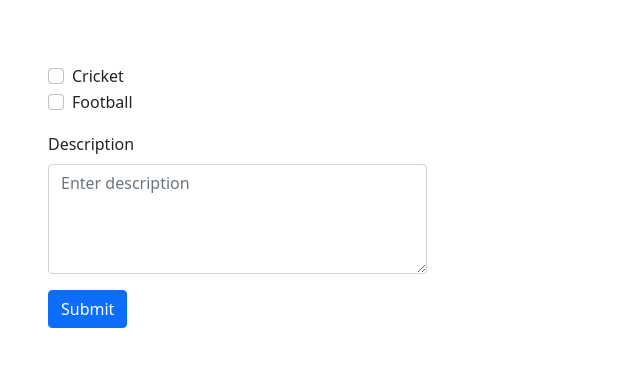
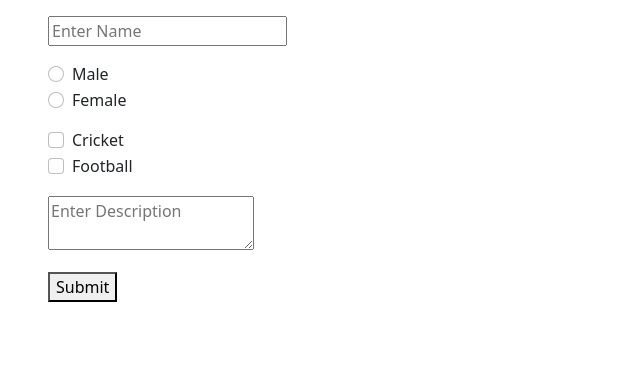
Before and after one commit to Patel-Kingkumar/Angular-Practice, an Angular app: page / in a window 1280 px wide. Shown: the top 366 px of the page, without its empty margins (0-640 px from the left). Built offline with nearby package versions, Linux system fonts and the light colour scheme.

Commit message:
010  : Practical one is complete

```diff
--- a/src/app/app.component.html
+++ b/src/app/app.component.html
@@ -4,4 +4,5 @@
 <!-- <router-outlet></router-outlet> -->
 <!-- <app-template-drivem-form></app-template-drivem-form> -->
 <!-- <app-route></app-route> -->
-<app-topics></app-topics>
+<!-- <app-topics></app-topics> -->
+ <app-test-one></app-test-one>
--- a/src/app/app.module.ts
+++ b/src/app/app.module.ts
@@ -16,6 +16,7 @@ import { RouteComponent } from './route/route.component';
 import { RouteOneComponent } from './route-one/route-one.component';
 import { RouteTwoComponent } from './route-two/route-two.component';
 import { TopicsComponent } from './topics/topics.component';
+import { TestOneComponent } from './test-one/test-one.component';
 
 @NgModule({
   declarations: [
@@ -31,6 +32,7 @@ import { TopicsComponent } from './topics/topics.component';
     RouteOneComponent,
     RouteTwoComponent,
     TopicsComponent,
+    TestOneComponent,
   ],
   imports: [
     BrowserModule,
--- /dev/null
+++ b/src/app/test-one/test-one.component.html
@@ -0,0 +1,33 @@
+<form class="mx-5 my-3" [formGroup]="studentForm">
+    <input type="text" placeholder="Enter Name" formControlName="name" />
+    <div class="form-check mt-3">
+        <input class="form-check-input" type="radio" formControlName="gender" value="male" id="male">
+        <label class="form-check-label" for="male">
+            Male
+        </label>
+    </div>
+    <div class="form-check">
+        <input class="form-check-input" type="radio" formControlName="gender" value="female" id="female">
+        <label class="form-check-label" for="female">
+            Female
+        </label>
+    </div>
+    <div class="form-check mt-3">
+        <input class="form-check-input" type="checkbox" formControlName="cricket" value="cricket" name="cricket" id="cricket">
+        <label class="form-check-label" for="cricket">
+            Cricket
+        </label>
+    </div>
+    <div class="form-check">
+        <input class="form-check-input" type="checkbox" formControlName="football" value="football" name="football" id="football">
+        <label class="form-check-label" for="football">
+            Football
+        </label>
+    </div>
+    <textarea class="mt-3" name="description" id="description" formControlName="description"
+        placeholder="Enter Description"></textarea><br />
+        <div class="text-danger" *ngIf="(studentForm.get('description').invalid && (studentForm.get('description').dirty || studentForm.get('description').touched) || isDescriptionRequired)">
+      Enter Description
+    </div>
+    <button class="mt-3" (click)="onSave()">Submit</button>
+</form>
--- /dev/null
+++ b/src/app/test-one/test-one.component.ts
@@ -0,0 +1,52 @@
+import { ChangeDetectorRef, Component, OnInit } from '@angular/core';
+import { AbstractControl, FormBuilder, FormGroup, Validators } from '@angular/forms';
+
+@Component({
+  selector: 'app-test-one',
+  templateUrl: './test-one.component.html',
+  styleUrls: ['./test-one.component.scss'],
+})
+export class TestOneComponent implements OnInit {
+  studentForm: FormGroup | any;
+
+  constructor(private fb: FormBuilder, private cdr: ChangeDetectorRef) {}
+
+  ngOnInit(): void {
+    this.initForm();
+    this.studentForm.get('cricket')?.valueChanges.subscribe((checked: boolean) => {
+      const descriptionControl = this.studentForm.get('description');
+      if (checked) {
+        descriptionControl?.setValidators([Validators.required]);
+      } else {
+        descriptionControl?.clearValidators();
+      }
+      descriptionControl?.updateValueAndValidity();
+    });
+  }
+
+  initForm() {
+    this.studentForm = this.fb.group({
+      name: [''],
+      gender: [''],
+      cricket: [false],
+      football: [false],
+      description: [''],
+    });
+  }
+
+  isDescriptionRequired: boolean = false;
+  onSave() {
+    // var isCricketSelected = this.studentForm.get('cricket').value;
+    // var isDescription = this.studentForm.get('description').value;
+    // if (isCricketSelected && isDescription == "") {
+    //   this.isDescriptionRequired = true;
+    // } else {
+    //   this.isDescriptionRequired = false;
+    // }
+    if (this.studentForm.invalid) {
+      this.studentForm.markAllAsTouched();
+      return;
+    }
+    console.log('form  : ', this.studentForm.value);
+  }
+}
```
Also changed, not shown: src/app/test-one/test-one.component.scss (added), 1 other file (tests, documents, lock files or other folders).
